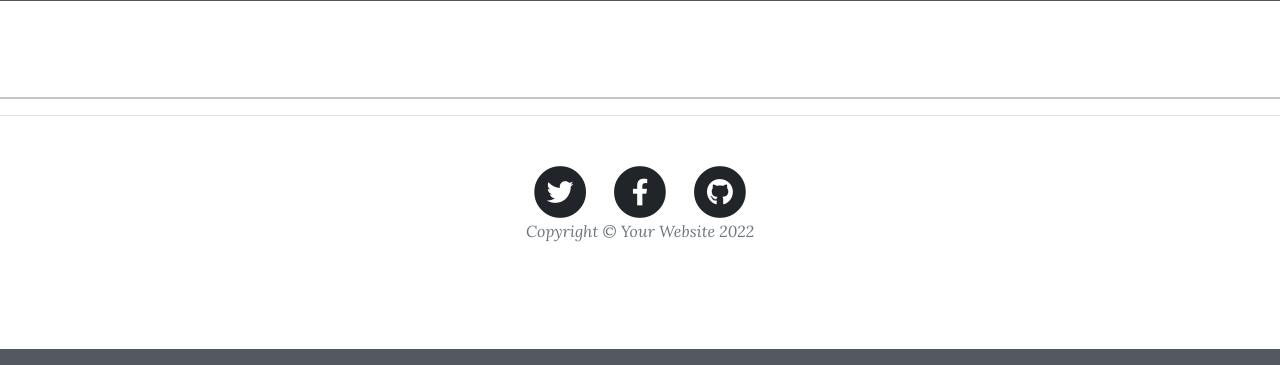
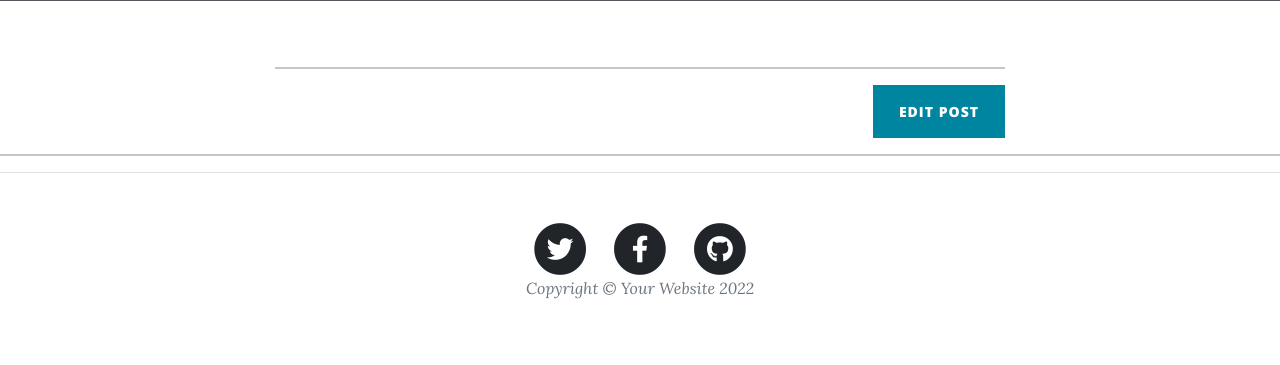
Before and after one commit to dicomeinit/upgrade-blog, a Flask app: template templates/post.html in a window 1280 px wide. Shown: the part 451-816 px from the top of the page. Run offline with Flask 3, Linux system fonts and the light colour scheme; the template is opened without the code that fills it, so the values that code supplies are empty; some libraries are stand-ins or nearby versions.

Commit message:
add auto-populate the fields in the WTForm with the blog post's data

```diff
--- a/main.py
+++ b/main.py
@@ -73,6 +73,19 @@ def add_new_post():
     return render_template("make-post.html", form=form)
 
 
+@app.route("/edit-post/<int:post_id>", methods=["GET", "POST"])
+def edit_post(post_id):
+    post = BlogPost.query.get(post_id)
+    edit_form = CreatePostForm(
+        title=post.title,
+        subtitle=post.subtitle,
+        img_url=post.img_url,
+        author=post.author,
+        body=post.body
+    )
+    return render_template("make-post.html", post=post, form=edit_form, is_edit=True)
+
+
 @app.route('/about')
 def about():
     return render_template("about.html")
--- a/templates/post.html
+++ b/templates/post.html
@@ -1,7 +1,8 @@
 {% include "header.html" %}
 
+
 <!-- Page Header -->
-<header class="masthead" style="background-image: url('{{ post.image }}')">
+<header class="masthead" style="background-image: url('{{ post.img_url }}')">
     <div class="overlay"></div>
     <div class="container">
         <div class="row">
@@ -19,17 +20,20 @@
 </header>
 
 <!-- Post Content -->
-<article>
+  <article>
     <div class="container">
-        <div class="row">
-            <div class="col-lg-8 col-md-10 mx-auto">
-                <p>
-                    {{ post.body }}
-                </p>
-            </div>
+      <div class="row">
+        <div class="col-lg-8 col-md-10 mx-auto">
+
+            {{ post.body|safe }}
+          <hr>
+           <div class="clearfix">
+          <a class="btn btn-primary float-right" href="{{url_for('edit_post', post_id=post.id)}}">Edit Post</a>
         </div>
+          </div>
+      </div>
     </div>
-</article>
+  </article>
 
 <hr>
 {% include "footer.html" %}
```
Also changed, not shown: templates/make-post.html (+6 -3 lines).
